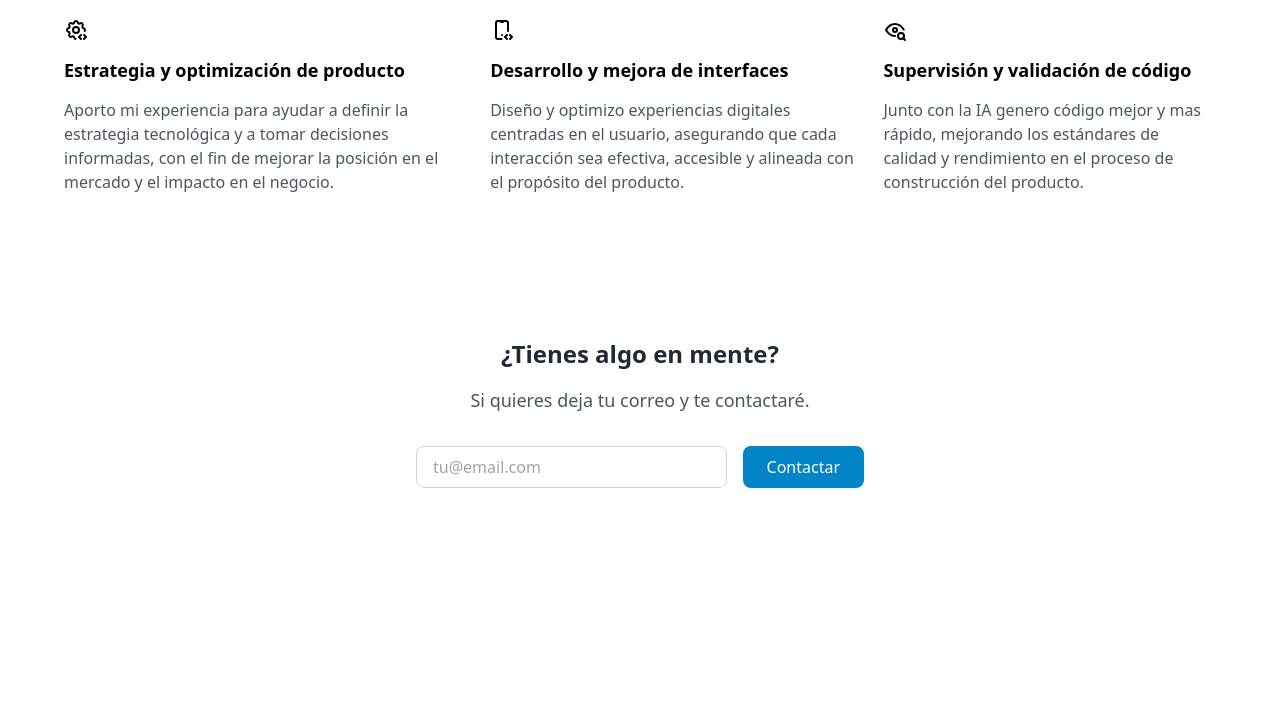
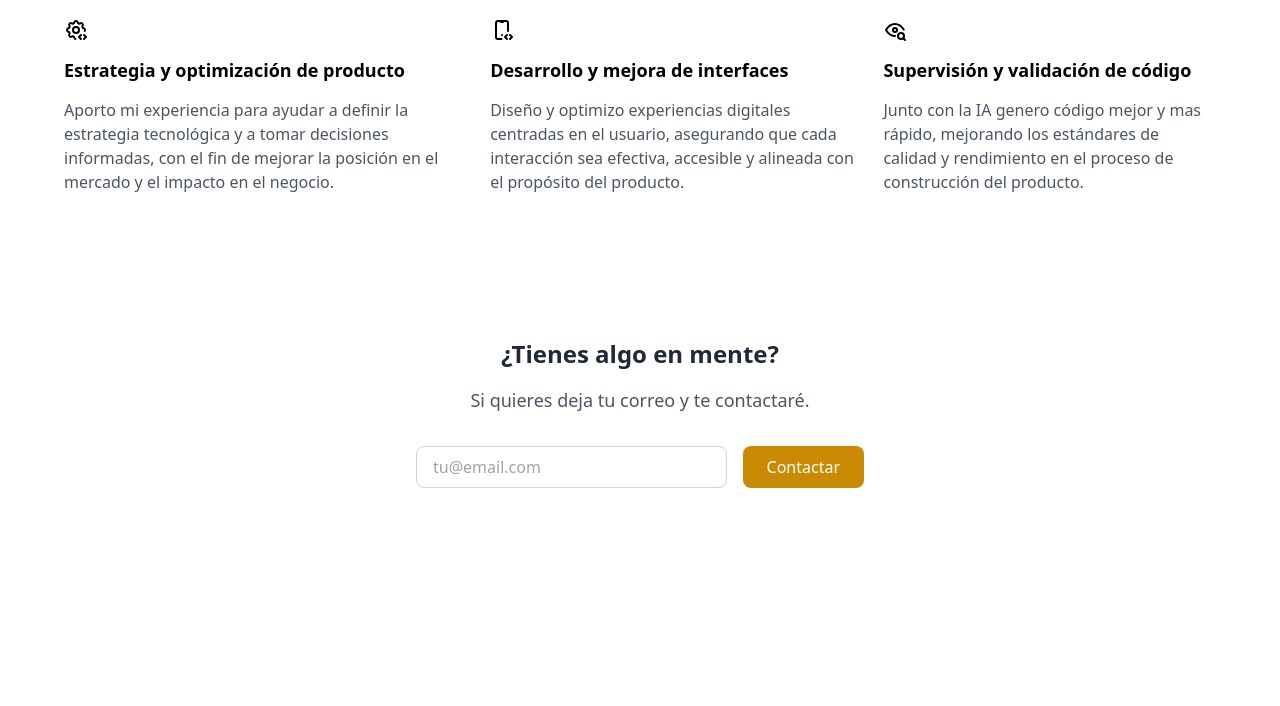
Before and after one commit to sonidiaz/porfolio-astro, an Astro site: page / in a window 1280 px wide. Shown: the part 4902-5608 px from the top of the page. Built offline with nearby package versions, Linux system fonts and the light colour scheme; Astro itself is replaced by a stand-in of ours.

Commit message:
update change color button

```diff
--- a/src/components/ContactForm.astro
+++ b/src/components/ContactForm.astro
@@ -56,7 +56,7 @@
     />
     <button
       type="submit"
-      class="px-6 py-2 bg-sky-600 text-white rounded-lg hover:bg-sky-700 transition-colors focus:outline-none focus:ring-2 focus:ring-sky-500 focus:ring-offset-2 dark:focus:ring-offset-gray-800"
+      class="px-6 py-2 bg-yellow-600 text-white rounded-lg hover:bg-yellow-700 transition-colors focus:outline-none focus:ring-2 focus:ring-yellow-500 focus:ring-offset-2 dark:focus:ring-offset-gray-800"
     >
       Contactar
     </button>
```
